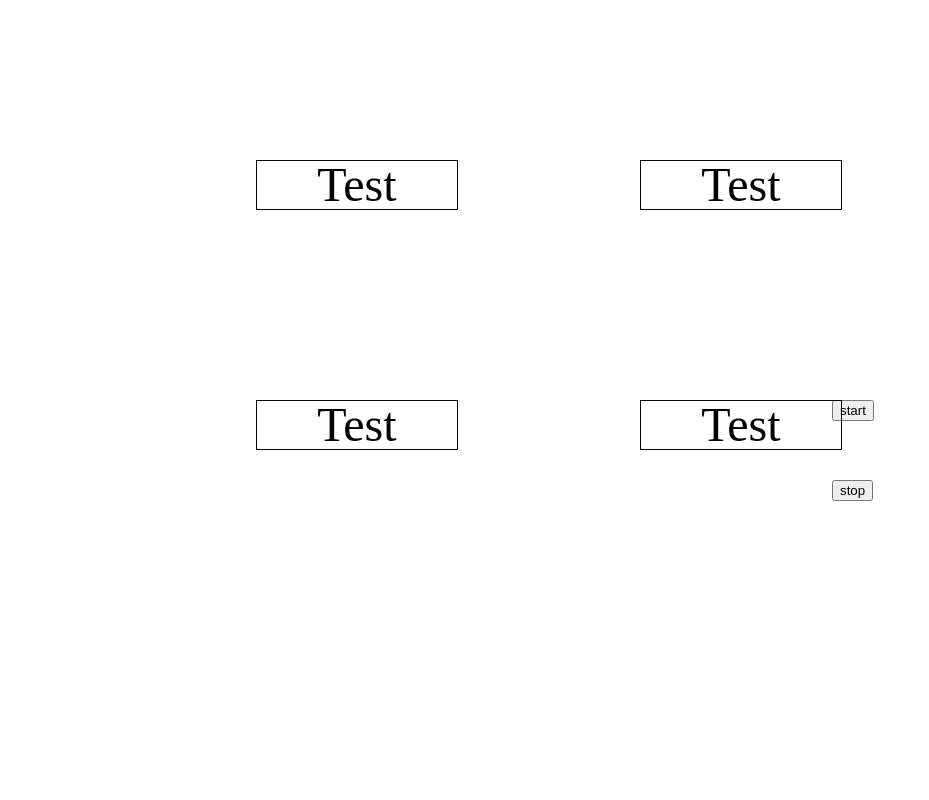
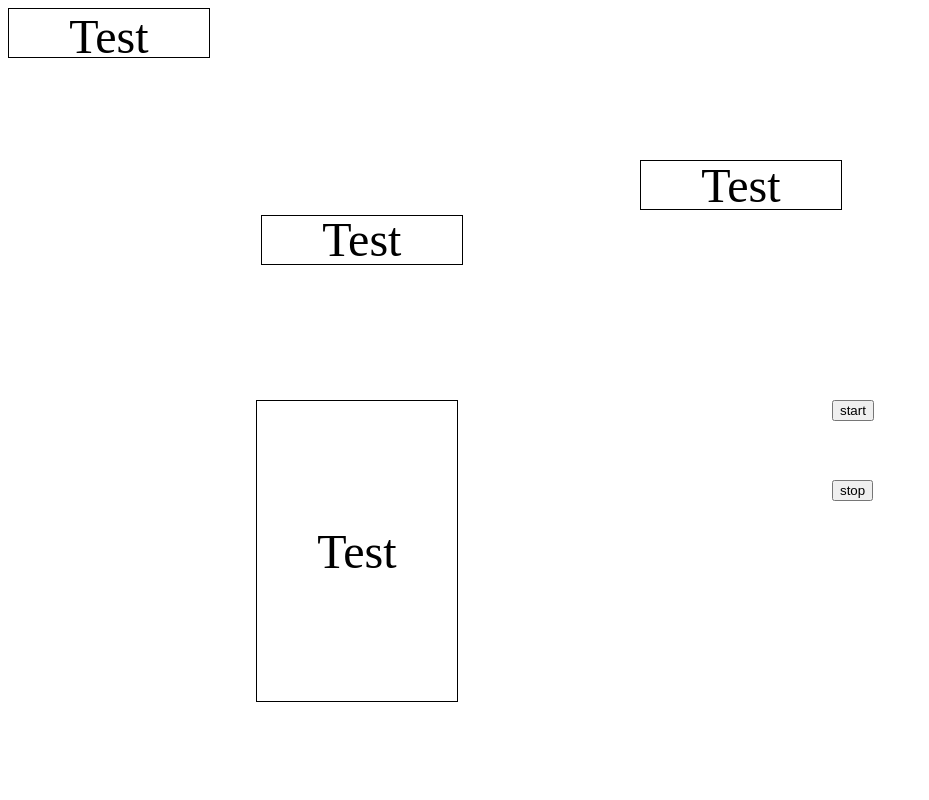
Before and after one commit to jeno5980515/slot, a plain HTML site: page index.html in a window 1280 px wide. Shown: the whole page, without its empty margins (0-929 px from the left). Drawn offline with Linux system fonts and the light colour scheme.

Commit message:
modify to flexbox

```diff
--- a/index.css
+++ b/index.css
@@ -1,7 +1,4 @@
 .slot {
-  position: absolute;
-  left:50%;
-  top:50%;
   border: 1px black solid;
   width: 200px;
   height: 3rem;
@@ -21,22 +18,23 @@
 
 .slot > .wrapper > div {
   font-size: 3rem;
-  text-align: center;
-  line-height: 3rem;
-  height: 4rem;
 }
 
 .slot.up {
+  position: absolute;
+  height: 300px;
   left:20%;
   top:50%;
 }
 
 .slot.left {
+  position: relative;
   left:20%;
   top:20%;
 }
 
 .slot.right {
+  position: fixed;
   left:50%;
   top:20%;
 }
--- a/slot.js
+++ b/slot.js
@@ -2,14 +2,15 @@ const createSlot = (dom, config = {}) => {
 
   dom.style.overflow = 'hidden';
   const wrapper = dom.querySelector('.wrapper');
+  wrapper.style.display = 'flex';
   wrapper.style.fontSize = 0;
   wrapper.appendChild(wrapper.querySelector('div').cloneNode(true));
 
   const items = wrapper.querySelectorAll('div');
   const itemLength = items.length - 1;
 
-  const borderHeight = items[0].clientHeight;
-  const borderWidth = items[0].clientWidth;
+  let borderHeight = dom.clientHeight;
+  let borderWidth = dom.clientWidth;
   const TIME = 500;
   const decelerate = 25;
   const speedBound = 5;
@@ -27,12 +28,23 @@ const createSlot = (dom, config = {}) => {
   let wrapperWidth = dom.clientWidth;
   if ( direction === 'left' || direction === 'right' ){
     items.forEach((item) => {
-      item.style.display = 'inline-block';
-      item.style.width = dom.clientWidth;
+      item.style.flex = '1';
+      item.style.justifyContent = 'center';
+      item.style.alignItems = 'center';
+      item.style.display = 'flex';
     })
-    wrapperWidth = dom.clientWidth * ( items.length + 1);
+    wrapperWidth = dom.clientWidth * ( items.length );
+    wrapper.style.height = dom.clientHeight;
   } else {
-    wrapper.style.marginLeft = `-${(wrapperWidth - dom.clientWidth)/2}px` ;
+    wrapper.style.flexWrap = 'nowrap';
+    wrapper.style.flexDirection = 'column';
+    items.forEach((item) => {
+      item.style.flex = '1';
+      item.style.justifyContent = 'center';
+      item.style.alignItems = 'center';
+      item.style.display = 'flex';
+    })
+    wrapper.style.height = dom.clientHeight * ( items.length );
   }
   wrapper.style.width = `${wrapperWidth}px`;
 
@@ -77,7 +89,7 @@ const createSlot = (dom, config = {}) => {
 
   const init = () => {
     wrapper.style.color = 'transparent';
-    speed = 500;
+    speed = Math.max(borderWidth, borderHeight);
     blur = 12;
     timer = 0;
   }
```
